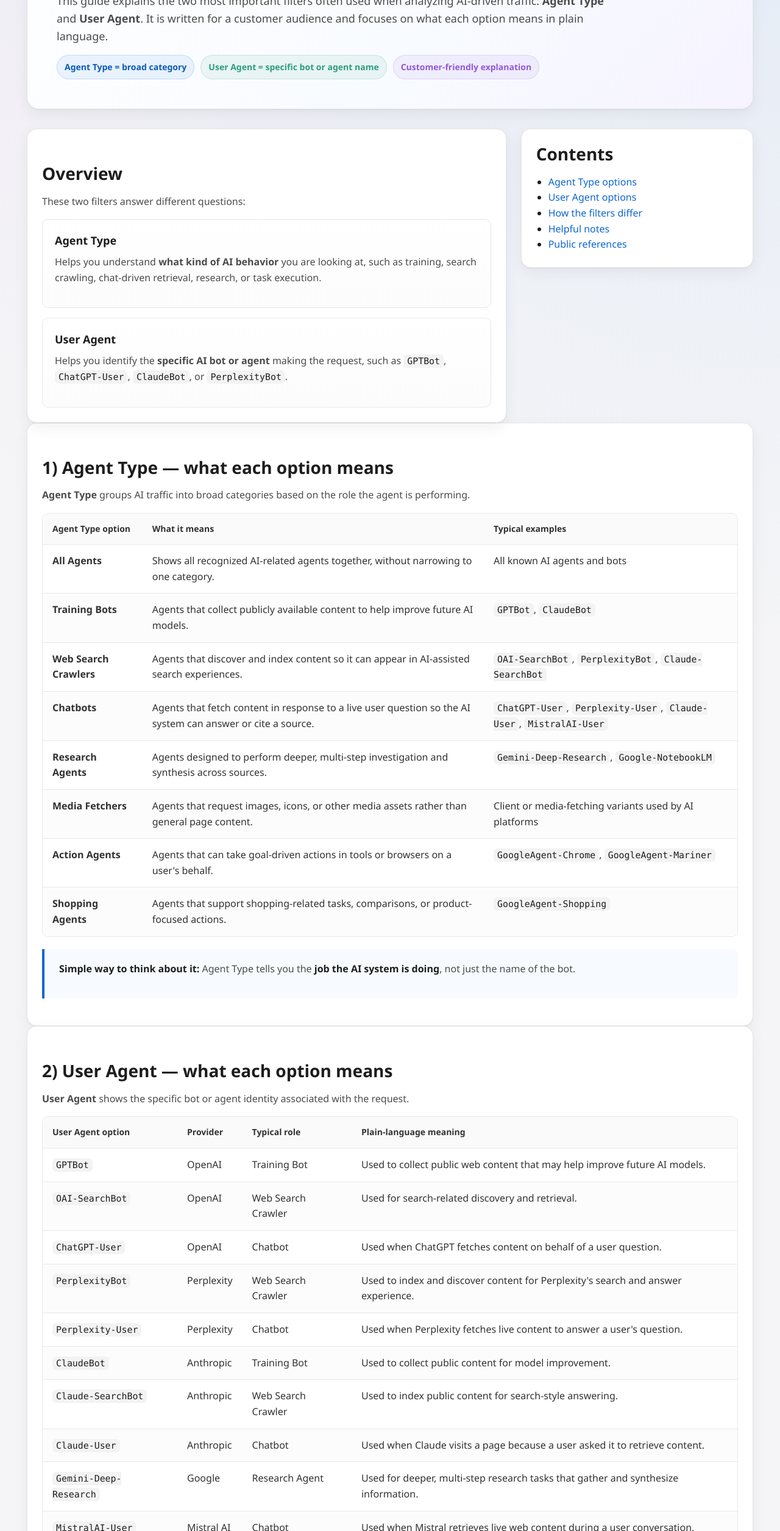
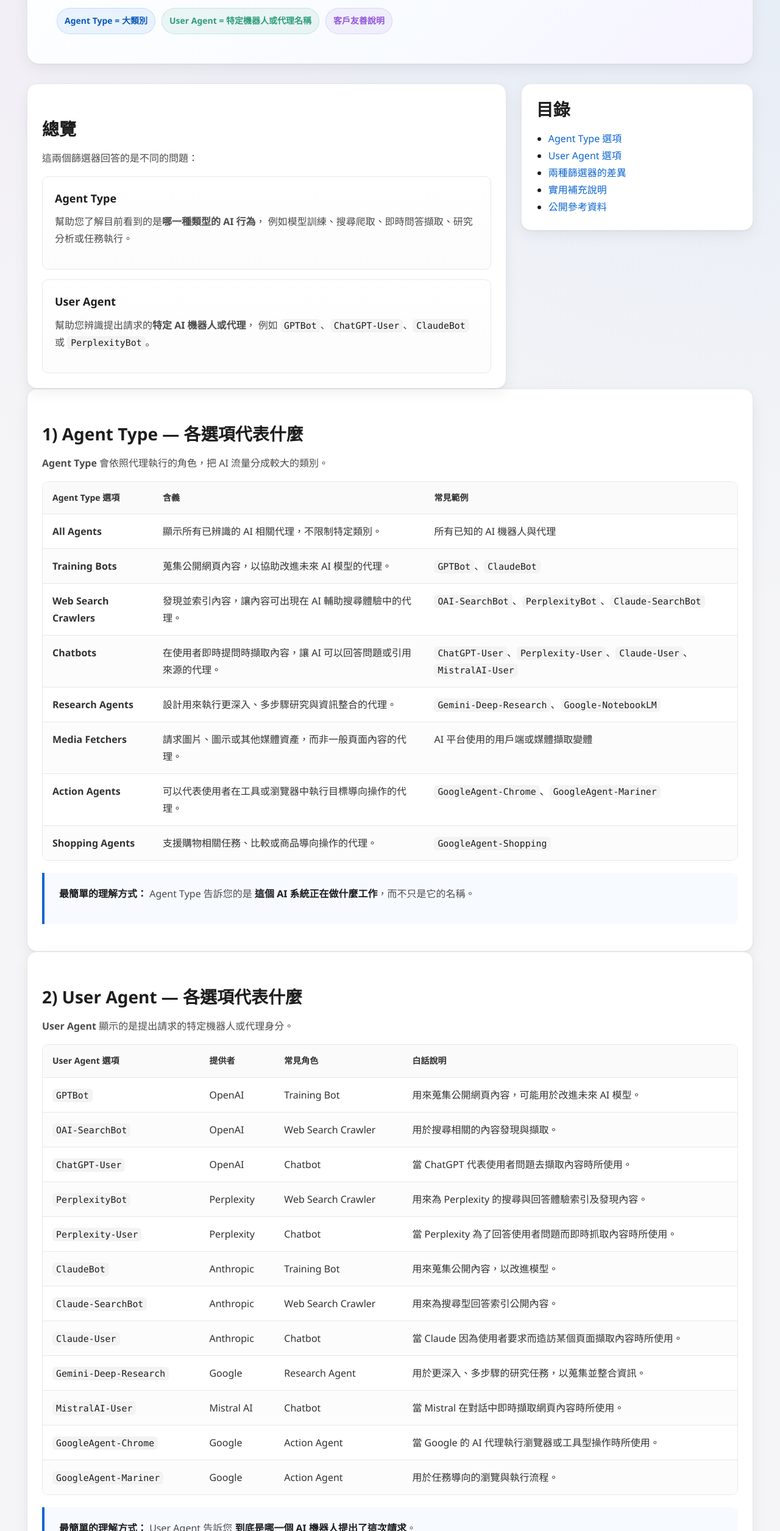
Before and after one commit to lbaoyu/eds-test, a website: page docs/llmo/asus-agentic-fileters.html in a window 1280 px wide. Shown: the part 290-2800 px from the top of the page at 61% size. Drawn offline with Linux system fonts and the light colour scheme.

Commit message:
Update asus-agentic-fileters.html

```diff
--- a/docs/llmo/asus-agentic-fileters.html
+++ b/docs/llmo/asus-agentic-fileters.html
@@ -1,10 +1,10 @@
 <!DOCTYPE html>
-<html lang="en">
+<html lang="zh-Hant">
 <head>
   <meta charset="utf-8" />
   <meta name="viewport" content="width=device-width, initial-scale=1" />
-  <title>Understanding the Agent Type and User Agent Filters</title>
-  <meta name="description" content="Customer-friendly guide to the Agent Type and User Agent filters in an Agentic Traffic dashboard." />
+  <title>了解 Agent Type 與 User Agent 篩選器</title>
+  <meta name="description" content="以客戶為對象的指南，說明 Agentic Traffic 儀表板中的 Agent Type 與 User Agent 篩選器。" />
   <style>
     :root {
       --gray-50: #ffffff;
@@ -24,7 +24,7 @@
       --orange-400: #e68619;
       --purple-400: #9256d9;
 
-      --font-family: adobe-clean, "Adobe Clean", "Segoe UI", Roboto, Arial, sans-serif;
+      --font-family: adobe-clean, "Adobe Clean", "Noto Sans TC", "PingFang TC", "Microsoft JhengHei", "Segoe UI", Roboto, Arial, sans-serif;
       --font-size-75: 12px;
       --font-size-100: 14px;
       --font-size-200: 16px;
@@ -59,7 +59,7 @@
       margin: 0;
       font-family: var(--font-family);
       font-size: var(--font-size-200);
-      line-height: 1.6;
+      line-height: 1.75;
       color: var(--text-color);
       background:
         radial-gradient(circle at top right, rgba(20,115,230,0.08), transparent 30%),
@@ -97,7 +97,7 @@
     }
 
     h1, h2, h3 {
-      line-height: 1.2;
+      line-height: 1.25;
       margin: 0 0 var(--space-300);
     }
 
@@ -277,40 +277,39 @@
 <body>
   <main class="page">
     <section class="hero">
-      <div class="eyebrow">Agentic Traffic Guide</div>
-      <h1>Understanding the <strong>Agent Type</strong> and <strong>User Agent</strong> Filters</h1>
+      <div class="eyebrow">Agentic Traffic 指南</div>
+      <h1>了解 <strong>Agent Type</strong> 與 <strong>User Agent</strong> 篩選器</h1>
       <p>
-        This guide explains the two most important filters often used when analyzing AI-driven traffic:
-        <strong>Agent Type</strong> and <strong>User Agent</strong>. It is written for a customer audience and focuses on
-        what each option means in plain language.
+        本指南說明分析 AI 流量時最常使用的兩個篩選器：<strong>Agent Type</strong> 與 <strong>User Agent</strong>。
+        內容以客戶為對象，使用容易理解的方式解釋每個選項的含義。
       </p>
       <div class="pill-row">
-        <span class="pill blue">Agent Type = broad category</span>
-        <span class="pill green">User Agent = specific bot or agent name</span>
-        <span class="pill purple">Customer-friendly explanation</span>
+        <span class="pill blue">Agent Type = 大類別</span>
+        <span class="pill green">User Agent = 特定機器人或代理名稱</span>
+        <span class="pill purple">客戶友善說明</span>
       </div>
     </section>
 
     <section class="grid">
       <div class="col-8">
         <article class="card">
-          <h2>Overview</h2>
+          <h2>總覽</h2>
           <p>
-            These two filters answer different questions:
+            這兩個篩選器回答的是不同的問題：
           </p>
           <div class="definition-list">
             <div class="definition-item">
               <h4>Agent Type</h4>
               <p>
-                Helps you understand <strong>what kind of AI behavior</strong> you are looking at, such as training,
-                search crawling, chat-driven retrieval, research, or task execution.
+                幫助您了解目前看到的是<strong>哪一種類型的 AI 行為</strong>，
+                例如模型訓練、搜尋爬取、即時問答擷取、研究分析或任務執行。
               </p>
             </div>
             <div class="definition-item">
               <h4>User Agent</h4>
               <p>
-                Helps you identify the <strong>specific AI bot or agent</strong> making the request, such as
-                <code>GPTBot</code>, <code>ChatGPT-User</code>, <code>ClaudeBot</code>, or <code>PerplexityBot</code>.
+                幫助您辨識提出請求的<strong>特定 AI 機器人或代理</strong>，
+                例如 <code>GPTBot</code>、<code>ChatGPT-User</code>、<code>ClaudeBot</code> 或 <code>PerplexityBot</code>。
               </p>
             </div>
           </div>
@@ -319,72 +318,72 @@
 
       <aside class="col-4">
         <div class="card toc">
-          <h2 style="margin-top:0;">Contents</h2>
+          <h2 style="margin-top:0;">目錄</h2>
           <ul>
-            <li><a href="#agent-type">Agent Type options</a></li>
-            <li><a href="#user-agent">User Agent options</a></li>
-            <li><a href="#difference">How the filters differ</a></li>
-            <li><a href="#notes">Helpful notes</a></li>
-            <li><a href="#sources">Public references</a></li>
+            <li><a href="#agent-type">Agent Type 選項</a></li>
+            <li><a href="#user-agent">User Agent 選項</a></li>
+            <li><a href="#difference">兩種篩選器的差異</a></li>
+            <li><a href="#notes">實用補充說明</a></li>
+            <li><a href="#sources">公開參考資料</a></li>
           </ul>
         </div>
       </aside>
     </section>
 
     <section class="card" id="agent-type">
-      <h2>1) Agent Type — what each option means</h2>
+      <h2>1) Agent Type — 各選項代表什麼</h2>
       <p>
-        <strong>Agent Type</strong> groups AI traffic into broad categories based on the role the agent is performing.
+        <strong>Agent Type</strong> 會依照代理執行的角色，把 AI 流量分成較大的類別。
       </p>
 
       <div class="table-wrap">
         <table aria-label="Agent Type options">
           <thead>
             <tr>
-              <th>Agent Type option</th>
-              <th>What it means</th>
-              <th>Typical examples</th>
+              <th>Agent Type 選項</th>
+              <th>含義</th>
+              <th>常見範例</th>
             </tr>
           </thead>
           <tbody>
             <tr>
               <td><strong>All Agents</strong></td>
-              <td>Shows all recognized AI-related agents together, without narrowing to one category.</td>
-              <td>All known AI agents and bots</td>
+              <td>顯示所有已辨識的 AI 相關代理，不限制特定類別。</td>
+              <td>所有已知的 AI 機器人與代理</td>
             </tr>
             <tr>
               <td><strong>Training Bots</strong></td>
-              <td>Agents that collect publicly available content to help improve future AI models.</td>
-              <td><code>GPTBot</code>, <code>ClaudeBot</code></td>
+              <td>蒐集公開網頁內容，以協助改進未來 AI 模型的代理。</td>
+              <td><code>GPTBot</code>、<code>ClaudeBot</code></td>
             </tr>
             <tr>
               <td><strong>Web Search Crawlers</strong></td>
-              <td>Agents that discover and index content so it can appear in AI-assisted search experiences.</td>
-              <td><code>OAI-SearchBot</code>, <code>PerplexityBot</code>, <code>Claude-SearchBot</code></td>
+              <td>發現並索引內容，讓內容可出現在 AI 輔助搜尋體驗中的代理。</td>
+              <td><code>OAI-SearchBot</code>、<code>PerplexityBot</code>、<code>Claude-SearchBot</code></td>
             </tr>
             <tr>
               <td><strong>Chatbots</strong></td>
-              <td>Agents that fetch content in response to a live user question so the AI system can answer or cite a source.</td>
-              <td><code>ChatGPT-User</code>, <code>Perplexity-User</code>, <code>Claude-User</code>, <code>MistralAI-User</code></td>
+              <td>在使用者即時提問時擷取內容，讓 AI 可以回答問題或引用來源的代理。</td>
+              <td><code>ChatGPT-User</code>、<code>Perplexity-User</code>、<code>Claude-User</code>、<code>MistralAI-User</code></td>
             </tr>
             <tr>
               <td><strong>Research Agents</strong></td>
-              <td>Agents designed to perform deeper, multi-step investigation and synthesis across sources.</td>
-              <td><code>Gemini-Deep-Research</code>, <code>Google-NotebookLM</code></td>
+              <td>設計用來執行更深入、多步驟研究與資訊整合的代理。</td>
+              <td><code>Gemini-Deep-Research</code>、<code>Google-NotebookLM</code></td>
             </tr>
             <tr>
               <td><strong>Media Fetchers</strong></td>
-              <td>Agents that request images, icons, or other media assets rather than general page content.</td>
-              <td>Client or media-fetching variants used by AI platforms</td>
+              <td>請求圖片、圖示或其他媒體資產，而非一般頁面內容的代理。</td>
+              <td>AI 平台使用的用戶端或媒體擷取變體</td>
             </tr>
             <tr>
               <td><strong>Action Agents</strong></td>
-              <td>Agents that can take goal-driven actions in tools or browsers on a user's behalf.</td>
-              <td><code>GoogleAgent-Chrome</code>, <code>GoogleAgent-Mariner</code></td>
+              <td>可以代表使用者在工具或瀏覽器中執行目標導向操作的代理。</td>
+              <td><code>GoogleAgent-Chrome</code>、<code>GoogleAgent-Mariner</code></td>
             </tr>
             <tr>
               <td><strong>Shopping Agents</strong></td>
-              <td>Agents that support shopping-related tasks, comparisons, or product-focused actions.</td>
+              <td>支援購物相關任務、比較或商品導向操作的代理。</td>
               <td><code>GoogleAgent-Shopping</code></td>
             </tr>
           </tbody>
@@ -393,26 +392,26 @@
 
       <div class="callout">
         <p>
-          <strong>Simple way to think about it:</strong> Agent Type tells you the
-          <strong>job the AI system is doing</strong>, not just the name of the bot.
+          <strong>最簡單的理解方式：</strong> Agent Type 告訴您的是
+          <strong>這個 AI 系統正在做什麼工作</strong>，而不只是它的名稱。
         </p>
       </div>
     </section>
 
     <section class="card" id="user-agent">
-      <h2>2) User Agent — what each option means</h2>
+      <h2>2) User Agent — 各選項代表什麼</h2>
       <p>
-        <strong>User Agent</strong> shows the specific bot or agent identity associated with the request.
+        <strong>User Agent</strong> 顯示的是提出請求的特定機器人或代理身分。
       </p>
 
       <div class="table-wrap">
         <table aria-label="User Agent options">
           <thead>
             <tr>
-              <th>User Agent option</th>
-              <th>Provider</th>
-              <th>Typical role</th>
-              <th>Plain-language meaning</th>
+              <th>User Agent 選項</th>
+              <th>提供者</th>
+              <th>常見角色</th>
+              <th>白話說明</th>
             </tr>
           </thead>
           <tbody>
@@ -420,73 +419,73 @@
               <td><code>GPTBot</code></td>
               <td>OpenAI</td>
               <td>Training Bot</td>
-              <td>Used to collect public web content that may help improve future AI models.</td>
+              <td>用來蒐集公開網頁內容，可能用於改進未來 AI 模型。</td>
             </tr>
             <tr>
               <td><code>OAI-SearchBot</code></td>
               <td>OpenAI</td>
               <td>Web Search Crawler</td>
-              <td>Used for search-related discovery and retrieval.</td>
+              <td>用於搜尋相關的內容發現與擷取。</td>
             </tr>
             <tr>
               <td><code>ChatGPT-User</code></td>
               <td>OpenAI</td>
               <td>Chatbot</td>
-              <td>Used when ChatGPT fetches content on behalf of a user question.</td>
+              <td>當 ChatGPT 代表使用者問題去擷取內容時所使用。</td>
             </tr>
             <tr>
               <td><code>PerplexityBot</code></td>
               <td>Perplexity</td>
               <td>Web Search Crawler</td>
-              <td>Used to index and discover content for Perplexity's search and answer experience.</td>
+              <td>用來為 Perplexity 的搜尋與回答體驗索引及發現內容。</td>
             </tr>
             <tr>
               <td><code>Perplexity-User</code></td>
               <td>Perplexity</td>
               <td>Chatbot</td>
-              <td>Used when Perplexity fetches live content to answer a user's question.</td>
+              <td>當 Perplexity 為了回答使用者問題而即時抓取內容時所使用。</td>
             </tr>
             <tr>
               <td><code>ClaudeBot</code></td>
               <td>Anthropic</td>
               <td>Training Bot</td>
-              <td>Used to collect public content for model improvement.</td>
+              <td>用來蒐集公開內容，以改進模型。</td>
             </tr>
             <tr>
               <td><code>Claude-SearchBot</code></td>
               <td>Anthropic</td>
               <td>Web Search Crawler</td>
-              <td>Used to index public content for search-style answering.</td>
+              <td>用來為搜尋型回答索引公開內容。</td>
             </tr>
             <tr>
               <td><code>Claude-User</code></td>
               <td>Anthropic</td>
               <td>Chatbot</td>
-              <td>Used when Claude visits a page because a user asked it to retrieve content.</td>
+              <td>當 Claude 因為使用者要求而造訪某個頁面擷取內容時所使用。</td>
             </tr>
             <tr>
               <td><code>Gemini-Deep-Research</code></td>
               <td>Google</td>
               <td>Research Agent</td>
-              <td>Used for deeper, multi-step research tasks that gather and synthesize information.</td>
+              <td>用於更深入、多步驟的研究任務，以蒐集並整合資訊。</td>
             </tr>
             <tr>
               <td><code>MistralAI-User</code></td>
               <td>Mistral AI</td>
               <td>Chatbot</td>
-              <td>Used when Mistral retrieves live web content during a user conversation.</td>
+              <td>當 Mistral 在對話中即時擷取網頁內容時所使用。</td>
             </tr>
             <tr>
               <td><code>GoogleAgent-Chrome</code></td>
               <td>Google</td>
               <td>Action Agent</td>
-              <td>Used when a Google AI agent performs browser-based or tool-based actions.</td>
+              <td>當 Google 的 AI 代理執行瀏覽器或工具型操作時所使用。</td>
             </tr>
             <tr>
               <td><code>GoogleAgent-Mariner</code></td>
               <td>Google</td>
               <td>Action Agent</td>
-              <td>Used for task-oriented browsing and execution workflows.</td>
+              <td>用於任務導向的瀏覽與執行流程。</td>
             </tr>
           </tbody>
         </table>
@@ -494,8 +493,8 @@
 
       <div class="callout">
         <p>
-          <strong>Simple way to think about it:</strong> User Agent tells you
-          <strong>which exact AI bot made the request</strong>.
+          <strong>最簡單的理解方式：</strong> User Agent 告訴您
+          <strong>到底是哪一個 AI 機器人提出了這次請求</strong>。
         </p>
       </div>
     </section>
@@ -503,23 +502,23 @@
     <section class="grid" id="difference">
       <div class="col-6">
         <div class="card">
-          <h2>3) How these two filters differ</h2>
+          <h2>3) 這兩種篩選器有什麼不同</h2>
           <div class="table-wrap">
             <table aria-label="Difference between filters">
               <thead>
                 <tr>
-                  <th>Filter</th>
-                  <th>Best used for</th>
+                  <th>篩選器</th>
+                  <th>最適合用來回答的問題</th>
                 </tr>
               </thead>
               <tbody>
                 <tr>
                   <td><strong>Agent Type</strong></td>
-                  <td>Understanding the <strong>kind of activity</strong> taking place, such as training, search discovery, live answer generation, or task execution.</td>
+                  <td>了解目前發生的是<strong>哪一種類型的活動</strong>，例如模型訓練、搜尋發現、即時回答產生或任務執行。</td>
                 </tr>
                 <tr>
                   <td><strong>User Agent</strong></td>
-                  <td>Understanding <strong>which specific bot</strong> was responsible for the activity.</td>
+                  <td>了解<strong>是哪一個特定機器人</strong>負責該活動。</td>
                 </tr>
               </tbody>
             </table>
@@ -527,8 +526,8 @@
 
           <div class="callout">
             <p>
-              <strong>In short:</strong> <em>Agent Type</em> explains the category of behavior, while
-              <em>User Agent</em> identifies the individual bot or agent behind that behavior.
+              <strong>簡單總結：</strong> <em>Agent Type</em> 說明的是行為類別，
+              而 <em>User Agent</em> 指出的是執行該行為的具體機器人或代理。
             </p>
           </div>
         </div>
@@ -536,38 +535,38 @@
 
       <div class="col-6" id="notes">
         <div class="card">
-          <h2>4) Helpful notes</h2>
+          <h2>4) 實用補充說明</h2>
           <ul>
-            <li>Not every provider uses only one bot. A single provider may use different agents for training, search, live retrieval, media access, or task execution.</li>
-            <li>New AI agents appear over time, so available options may expand as platforms introduce new capabilities.</li>
-            <li>If you are reviewing traffic trends, filtering by <strong>Agent Type</strong> usually gives the clearest strategic view first. Filtering by <strong>User Agent</strong> is best when you want detail about a specific provider or bot.</li>
+            <li>不是每個供應商都只使用一種機器人。同一個供應商可能會針對訓練、搜尋、即時擷取、媒體存取或任務執行使用不同代理。</li>
+            <li>新的 AI 代理會隨時間持續出現，因此可用選項也可能隨著平台推出新能力而擴充。</li>
+            <li>如果您在檢視流量趨勢，通常先用 <strong>Agent Type</strong> 會更容易掌握整體策略方向；如果要查看特定供應商或機器人的細節，再用 <strong>User Agent</strong> 會更合適。</li>
           </ul>
         </div>
       </div>
     </section>
 
     <section class="card" id="summary">
-      <h2>5) Quick summary</h2>
+      <h2>5) 快速摘要</h2>
       <p>
-        Use <strong>Agent Type</strong> when you want to answer:
+        當您想回答以下問題時，請使用 <strong>Agent Type</strong>：
       </p>
       <ul>
-        <li>Are these requests coming from training bots, chatbots, or search crawlers?</li>
-        <li>How much of my AI traffic is research-oriented versus user-driven retrieval?</li>
+        <li>這些請求主要來自訓練型機器人、聊天型機器人，還是搜尋爬蟲？</li>
+        <li>我的 AI 流量中，有多少屬於研究導向，又有多少屬於使用者即時擷取？</li>
       </ul>
       <p>
-        Use <strong>User Agent</strong> when you want to answer:
+        當您想回答以下問題時，請使用 <strong>User Agent</strong>：
       </p>
       <ul>
-        <li>Was this traffic from ChatGPT, Claude, Perplexity, Gemini, or another provider?</li>
-        <li>Which exact bot was active on the site?</li>
+        <li>這些流量是來自 ChatGPT、Claude、Perplexity、Gemini，還是其他供應商？</li>
+        <li>實際活躍的是哪一個機器人？</li>
       </ul>
     </section>
 
     <section class="card" id="sources">
-      <h2>Public references</h2>
+      <h2>公開參考資料</h2>
       <p>
-        The links below are public-facing references that explain the role of several widely used AI bots and agent user agents.
+        以下為公開連結，可進一步了解幾個常見 AI 機器人與代理使用者代理字串的角色與用途。
       </p>
       <ul>
         <li><a href="https://openai.com/gptbot">OpenAI — GPTBot</a></li>
```
